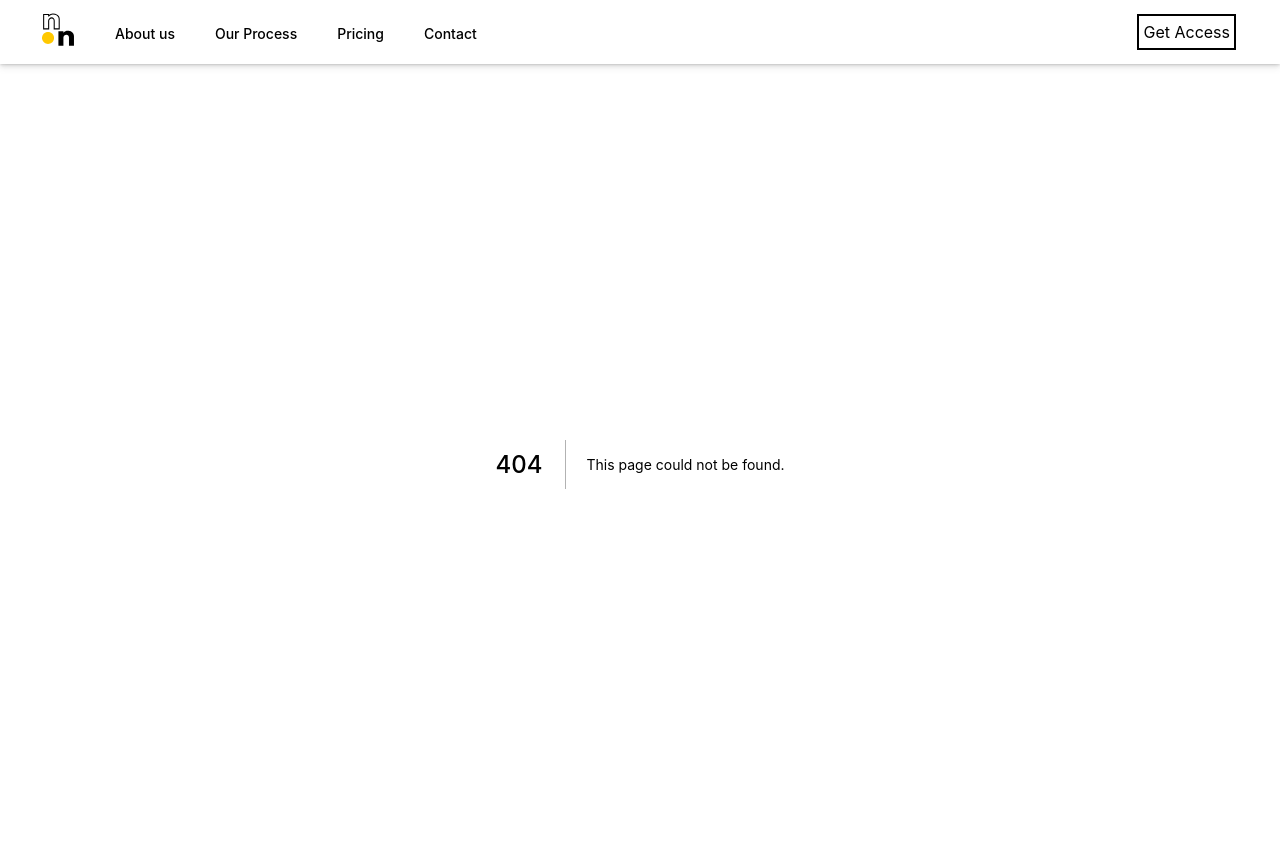
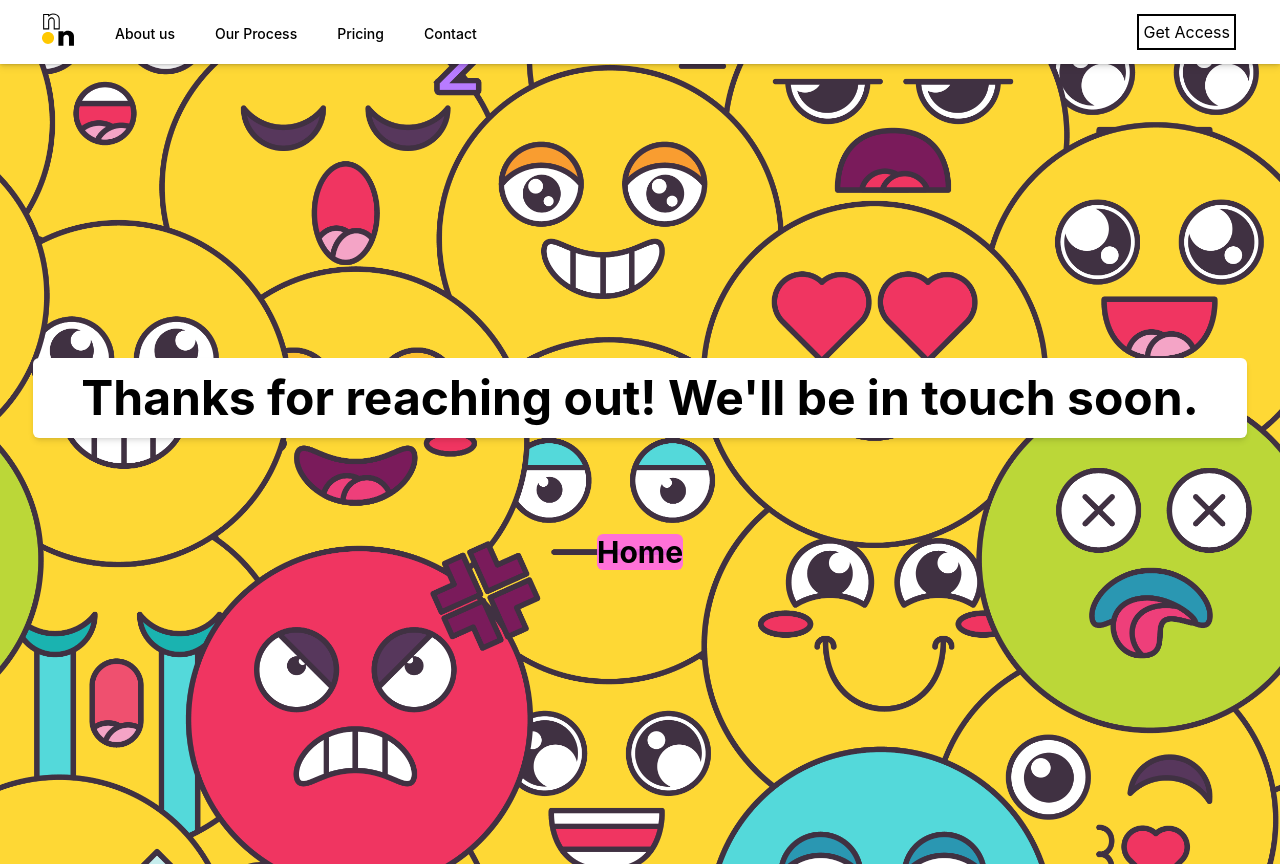
Before and after one commit to abstractjazz/dot_vonn_launch, a Next.js app: page /success in a window 1280 px wide. Before the commit this address had no page. Shown: the top 866 px of the page. Built offline with nearby package versions, Linux system fonts and the light colour scheme.

Commit message:
adds success page

```diff
--- a/components/Contact/Contact.js
+++ b/components/Contact/Contact.js
@@ -118,7 +118,7 @@ export default function Contact() {
             {/* Contact form */}
             <div className="py-10 px-6 sm:px-10 lg:col-span-2 xl:p-12">
               <h3 className="text-lg font-medium text-gray-900"></h3>
-              <form name="contact" className="mt-6 grid grid-cols-1 gap-y-6 sm:grid-cols-2 sm:gap-x-8" method="POST" netlify>
+              <form name="contact" className="mt-6 grid grid-cols-1 gap-y-6 sm:grid-cols-2 sm:gap-x-8" action="/success" method="POST" data-netlify="true">
                 <div>
                   <label htmlFor="first-name" className="block text-sm font-medium text-gray-100">
                     First name
--- /dev/null
+++ b/pages/success.js
@@ -0,0 +1,6 @@
+export default function Success() {
+    return <div className=" w-full h-screen flex flex-col items-center justify-center bg-[url('/success_smileys.png')] bg-cover">
+        <h1 className=" bg-white rounded-md text-5xl font-bold shadow-md px-12 py-4 mb-24">Thanks for reaching out! We&apos;ll be in touch soon.</h1>
+        <a className="text-3xl bg-[#ff66ea]/90 rounded-md font-bold" href={'/'}>Home</a>
+        </div>
+  }
```
Also changed, not shown: public/success_smileys.png (added).
